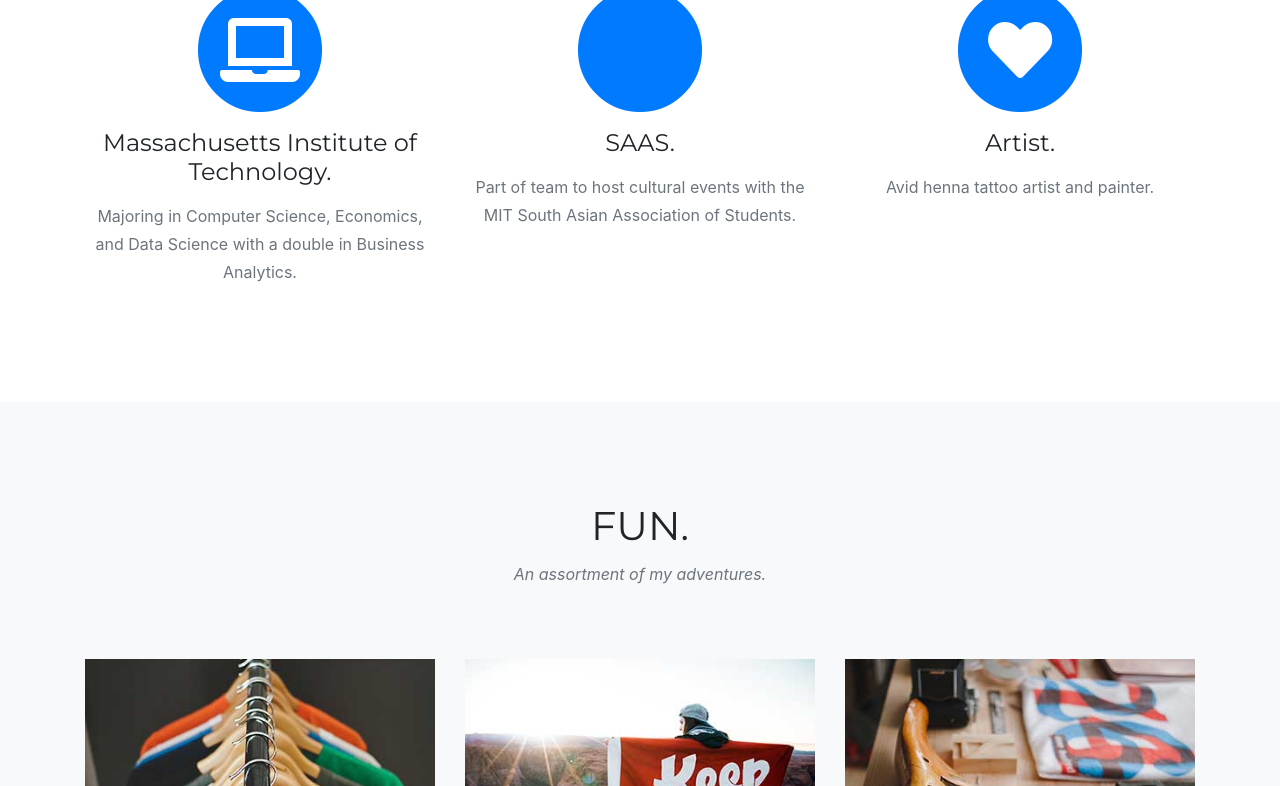
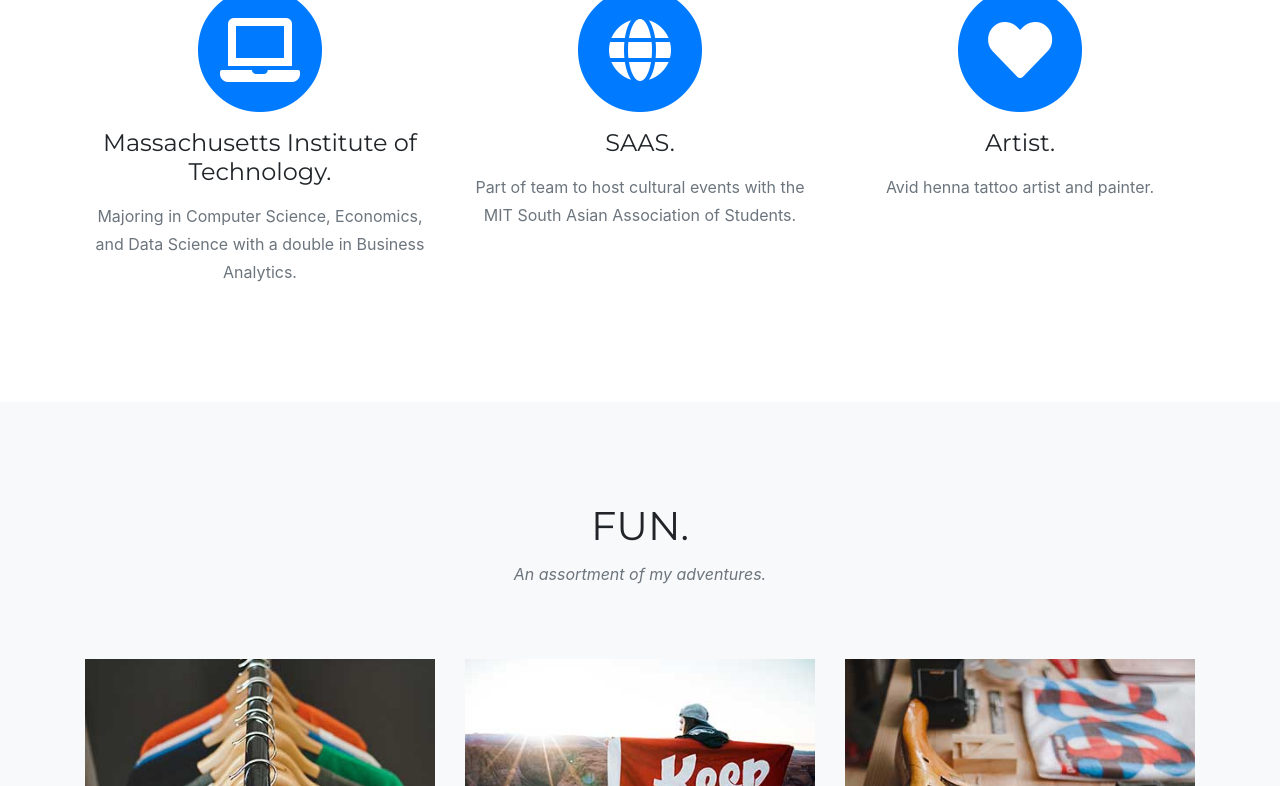
Before and after one commit to deekshitakacham/deekshitakacham.github.io, a website with bundled scripts: page index.html in a window 1280 px wide. Shown: the part 1074-1860 px from the top of the page. Built offline with nearby package versions, Linux system fonts and the light colour scheme; a web font is replaced by a local one.

Commit message:
Add files via upload

```diff
--- a/index.html
+++ b/index.html
@@ -86,7 +86,7 @@
         <div class="col-md-4">
           <span class="fa-stack fa-4x">
             <i class="fas fa-circle fa-stack-2x text-primary"></i>
-            <i class="fas fa-diamond fa-stack-1x fa-inverse"></i>
+            <i class="fas fa-globe fa-stack-1x fa-inverse"></i>
           </span>
           <h4 class="service-heading">SAAS.</h4>
           <p class="text-muted">Part of team to host cultural events with the MIT South Asian Association of Students.</p>
```
